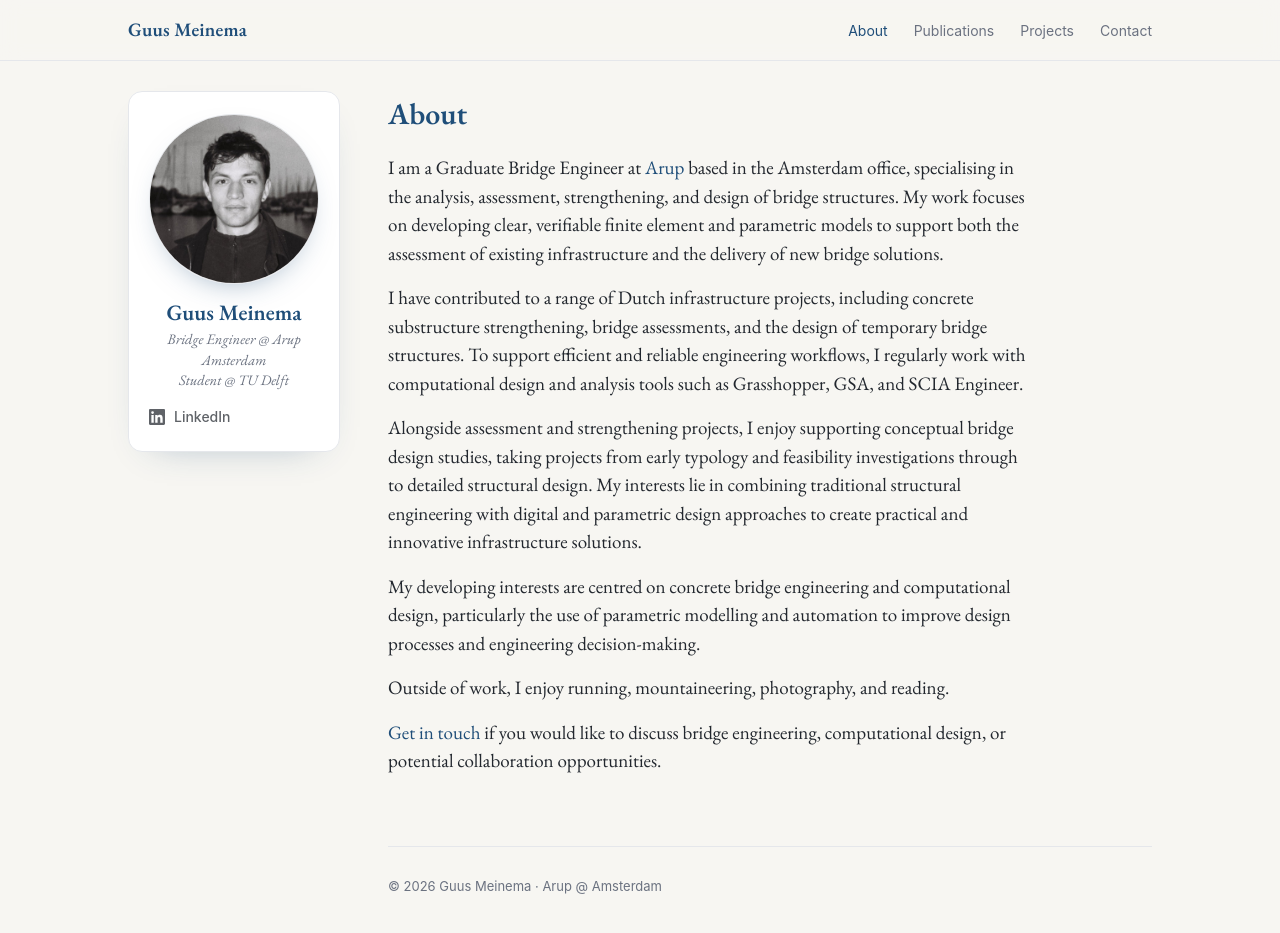
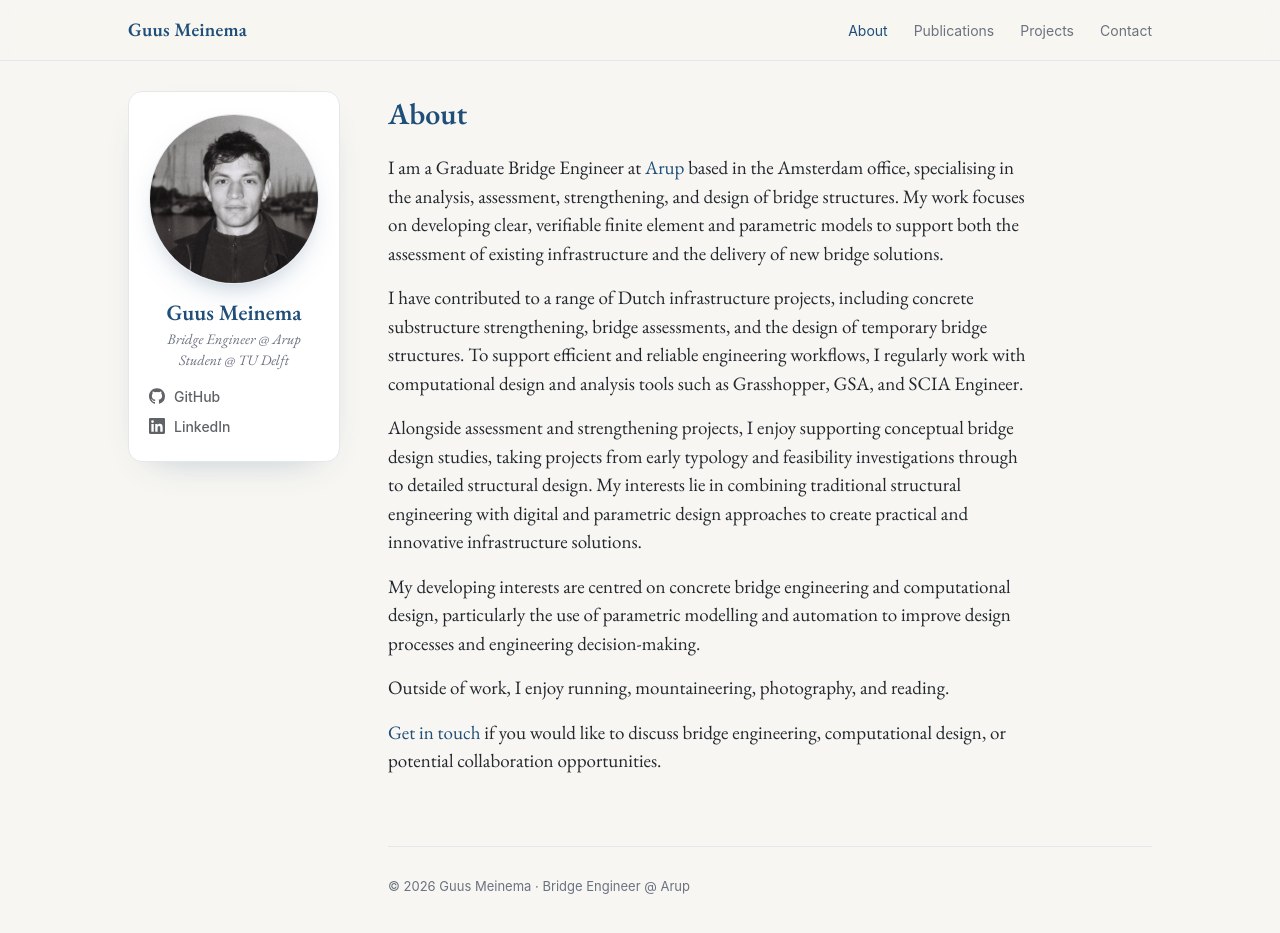
Before and after one commit to GMeinema-Arup/gmeinema-arup.github.io, a Jekyll site: the page built from _pages/about.md, in a window 1280 px wide and 956 px high. Shown: the top 933 px of the window. Built offline with Jekyll 4.4.1, drawn with Linux system fonts in a browser that asks for light colours.

Commit message:
Update profile and footer information in clean.html

```diff
--- a/_layouts/clean.html
+++ b/_layouts/clean.html
@@ -32,9 +32,12 @@
   <aside class="profile">
     <img class="portrait" src="{{ '/images/bio-photo.jpg' | relative_url }}" alt="Guus Meinema">
     <h2 class="pname"><a href="{{ '/' | relative_url }}">Guus&nbsp;Meinema</a></h2>
-    <p class="ptitle">Bridge Engineer @ Arup Amsterdam<br>Student @ TU Delft</p>
+    <p class="ptitle">Bridge Engineer @ Arup<br>Student @ TU Delft</p>
     <nav class="psocial">
-      <a href="https://www.linkedin.com/">
+      <a href="https://github.com/GMeinema-Arup">
+        <svg class="ic" viewBox="0 0 24 24" aria-hidden="true"><path d="M12 .5C5.37.5 0 5.78 0 12.29c0 5.21 3.44 9.63 8.21 11.19.6.11.82-.26.82-.57 0-.28-.01-1.02-.02-2-3.34.72-4.04-1.61-4.04-1.61-.55-1.39-1.34-1.76-1.34-1.76-1.09-.74.08-.73.08-.73 1.21.09 1.84 1.24 1.84 1.24 1.07 1.83 2.81 1.3 3.5 1 .11-.78.42-1.31.76-1.61-2.67-.3-5.47-1.33-5.47-5.93 0-1.31.47-2.38 1.24-3.22-.13-.3-.54-1.52.12-3.18 0 0 1.01-.32 3.3 1.23a11.5 11.5 0 0 1 6 0c2.29-1.55 3.3-1.23 3.3-1.23.66 1.66.25 2.88.12 3.18.77.84 1.23 1.91 1.23 3.22 0 4.61-2.81 5.62-5.49 5.92.43.37.81 1.1.81 2.22 0 1.61-.02 2.9-.02 3.29 0 .32.22.69.83.57A12.04 12.04 0 0 0 24 12.29C24 5.78 18.63.5 12 .5z"/></svg>
+        <span>GitHub</span></a>
+      <a href="https://www.linkedin.com/in/guus-meinema-9266011b4/">
         <svg class="ic" viewBox="0 0 24 24" aria-hidden="true"><path d="M20.45 20.45h-3.56v-5.57c0-1.33-.03-3.04-1.85-3.04-1.86 0-2.14 1.45-2.14 2.94v5.67H9.35V9h3.41v1.56h.05c.48-.9 1.64-1.85 3.37-1.85 3.6 0 4.27 2.37 4.27 5.46v6.28zM5.34 7.43a2.06 2.06 0 1 1 0-4.12 2.06 2.06 0 0 1 0 4.12zM7.12 20.45H3.56V9h3.56v11.45zM22.22 0H1.77C.79 0 0 .77 0 1.72v20.56C0 23.23.79 24 1.77 24h20.45c.98 0 1.78-.77 1.78-1.72V1.72C24 .77 23.2 0 22.22 0z"/></svg>
         <span>LinkedIn</span></a>
     </nav>
@@ -44,7 +47,7 @@
     {{ content }}
 
     <footer>
-      <span>&copy; {{ site.time | date: "%Y" }} Guus Meinema &middot; Arup @ Amsterdam</span>
+      <span>&copy; {{ site.time | date: "%Y" }} Guus Meinema &middot; Bridge Engineer @ Arup</span>
     </footer>
   </main>
 
```
